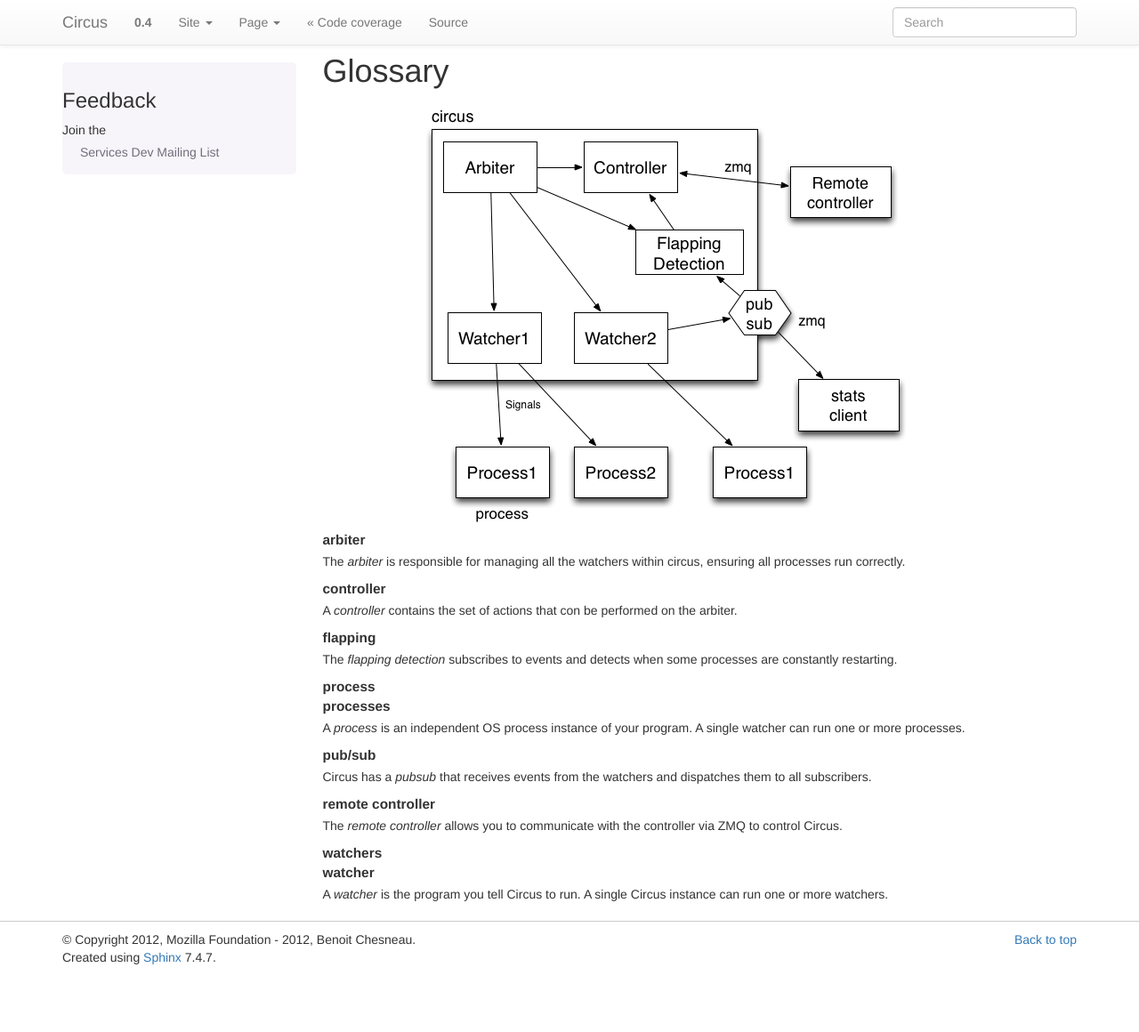
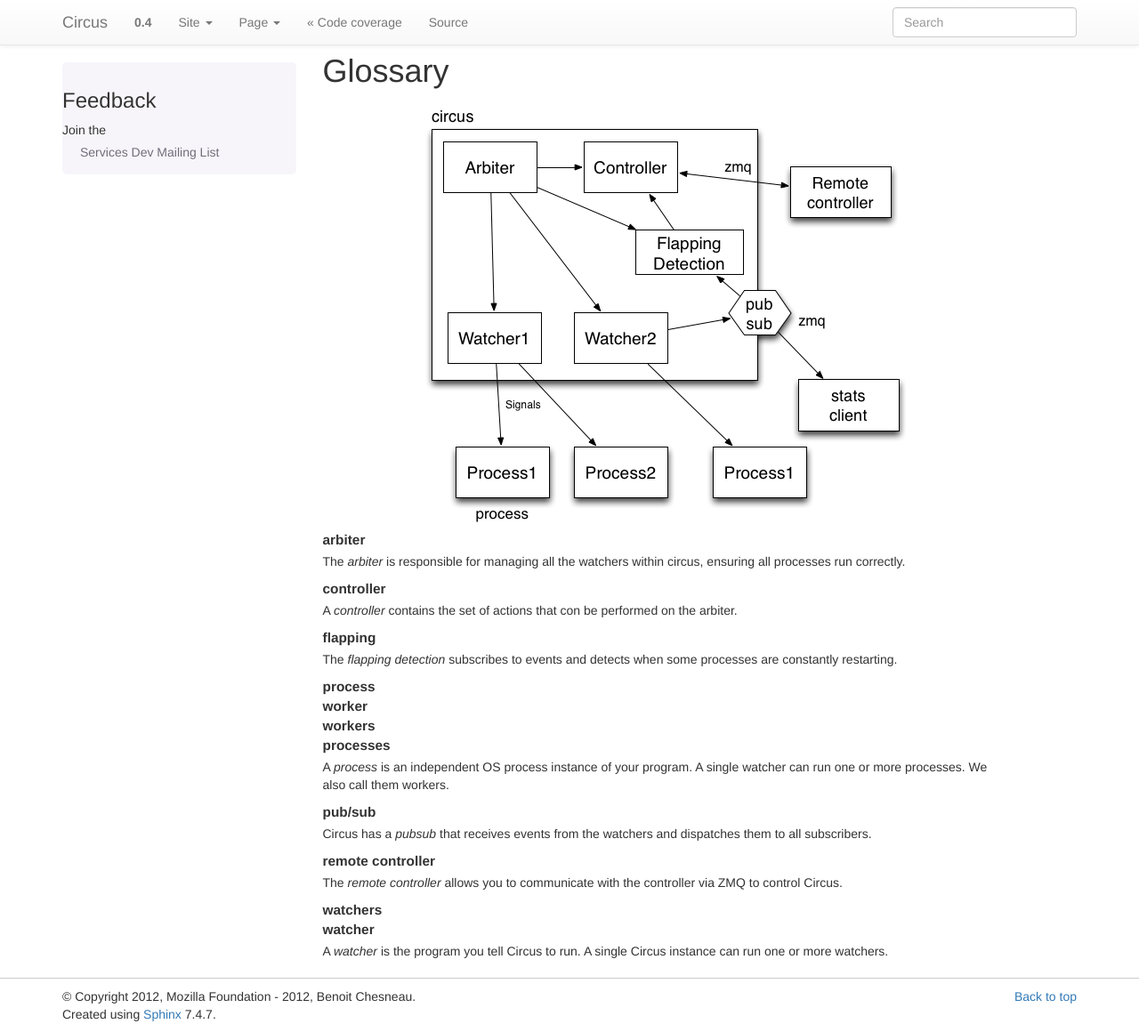
Before and after one commit to circus-tent/circus, a Sphinx documentation site: the page built from docs/source/glossary.rst, in a window 1280 px wide and 1160 px high. Shown: the whole window at 89% size. Built offline with Sphinx 7.4.7, drawn with Linux system fonts in a browser that asks for light colours; pages that are not in the unit, such as notebooks, are missing from menus.

Commit message:
added worker/workers in the glossary since it's used

```diff
--- a/docs/source/glossary.rst
+++ b/docs/source/glossary.rst
@@ -15,9 +15,12 @@
         instance can run one or more watchers.
 
     process
+    worker
+    workers
     processes
         A *process* is an independent OS process instance of your program.
-        A single watcher can run one or more processes.
+        A single watcher can run one or more processes. We also call them
+        workers.
 
     arbiter
         The *arbiter* is responsible for managing all the watchers within
```
